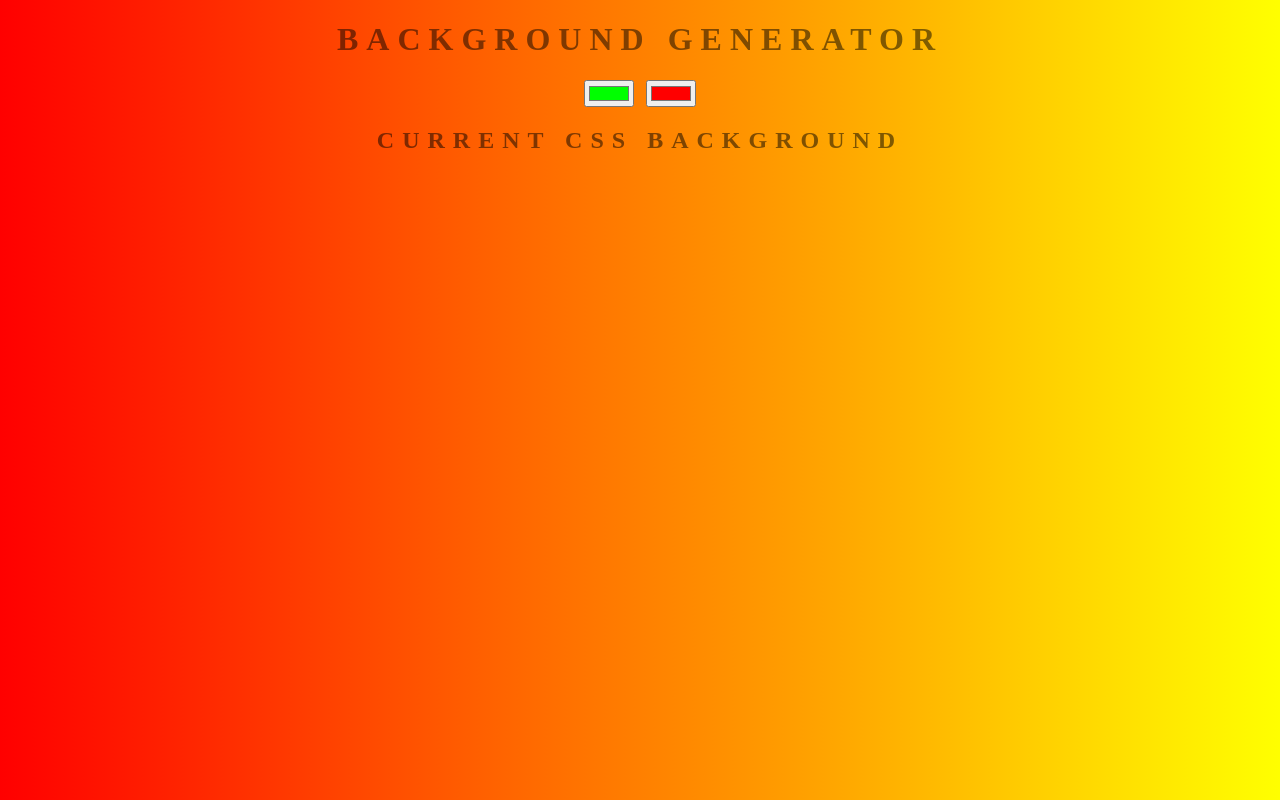
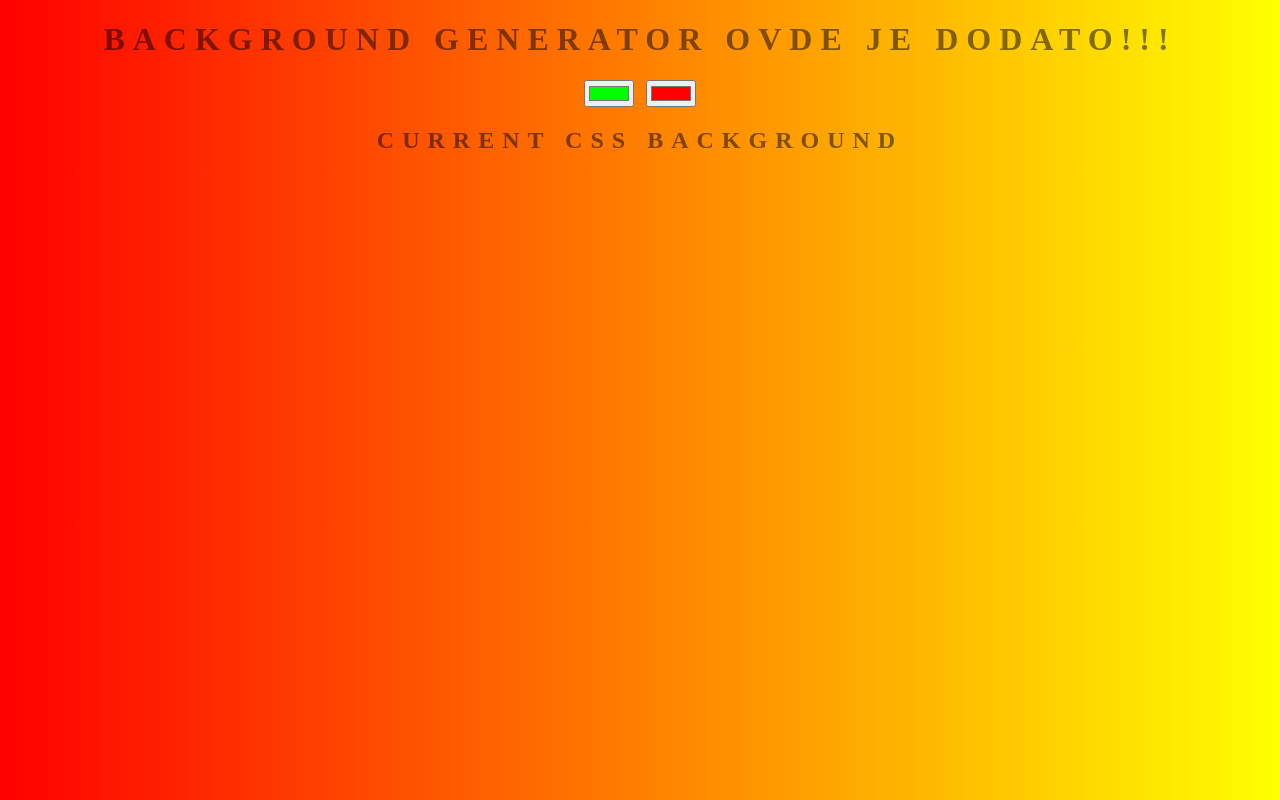
Before and after one commit to MilosTrajce/background-generator, a plain HTML site: page index.html in a window 1280 px wide. Drawn offline with Linux system fonts and the light colour scheme.

Commit message:
Mala promena

```diff
--- a/index.html
+++ b/index.html
@@ -4,7 +4,7 @@
     <link rel="stylesheet" href="style.css">
 </head>
 <body id="body">
-<h1>Background Generator</h1>
+<h1>Background Generator ovde je dodato!!!</h1>
 <input class="color1" type="color" name="color1" value="#00ff00">
 <input class="color2" type="color" name="color2" value="#ff0000">
 
```
